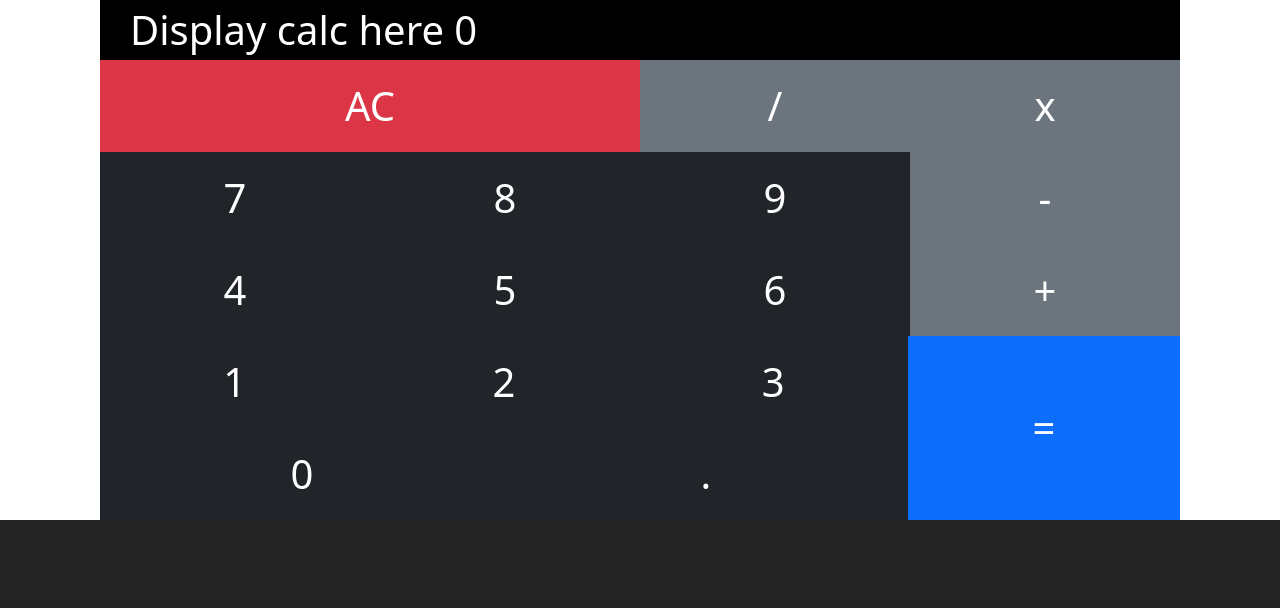
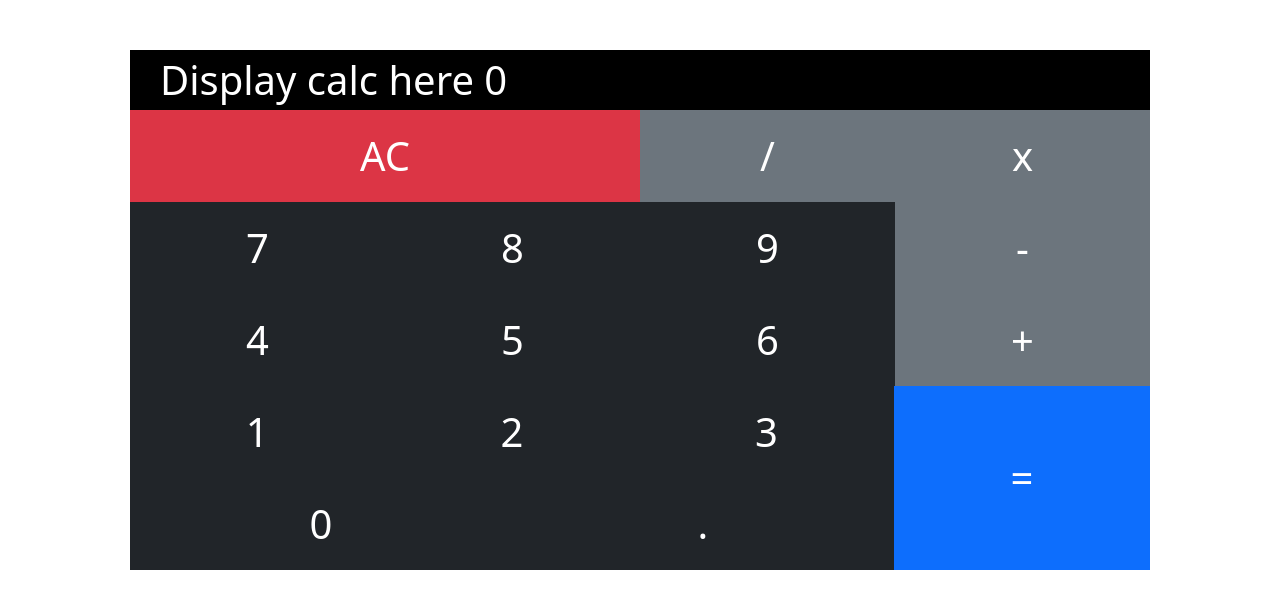
Before and after one commit to linda-94-andersson/Build-a-JavaScript-Calculator--User-Story, a React (Vite) app: page / in a window 1280 px wide. Shown: the top 608 px of the page. Built offline with nearby package versions, Linux system fonts and the light colour scheme.

Commit message:
Added background container

```diff
--- a/src/App.jsx
+++ b/src/App.jsx
@@ -1,5 +1,5 @@
 import react from "react";
-import { Container, Button, Col, Row } from "react-bootstrap";
+import { Container, Col, Row } from "react-bootstrap";
 import Display from "./components/Display";
 import Eight from "./components/numbers/Eight";
 import Five from "./components/numbers/Five";
@@ -21,6 +21,7 @@ import Reset from "./components/Reset";
 
 function App() {
   return (
+    <Container style={{ height: "100vw", paddingTop: 50 }}>
       <Container>
         <Display />
         <Container style={{ backgroundColor: "grey", padding: 0 }}>
@@ -60,6 +61,7 @@ function App() {
           </Row>
         </Container>
       </Container>
+    </Container>
   );
 }
 
```
Lines whose indentation alone changed are shown as unchanged.
